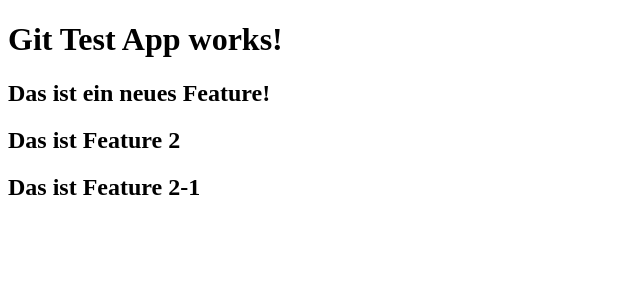
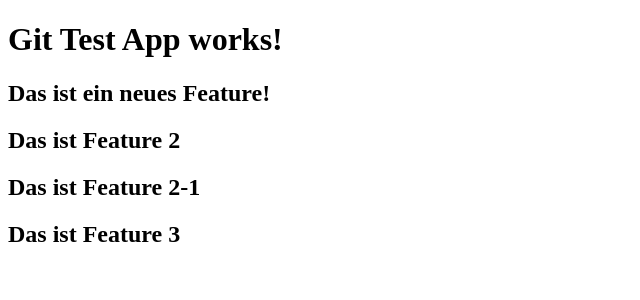
Before and after one commit to ckruhs/git-test, an Angular app: page / in a window 1280 px wide. Shown: the top 300 px of the page, without its empty margins (0-640 px from the left). Built offline with nearby package versions, Linux system fonts and the light colour scheme.

Commit message:
Feature 3 implementiert

```diff
--- a/src/app/app.component.html
+++ b/src/app/app.component.html
@@ -5,3 +5,4 @@
 <h2>Das ist ein neues Feature!</h2>
 <h2>Das ist Feature 2</h2>
 <h2>Das ist Feature 2-1</h2>
+<h2>Das ist Feature 3</h2>
```
